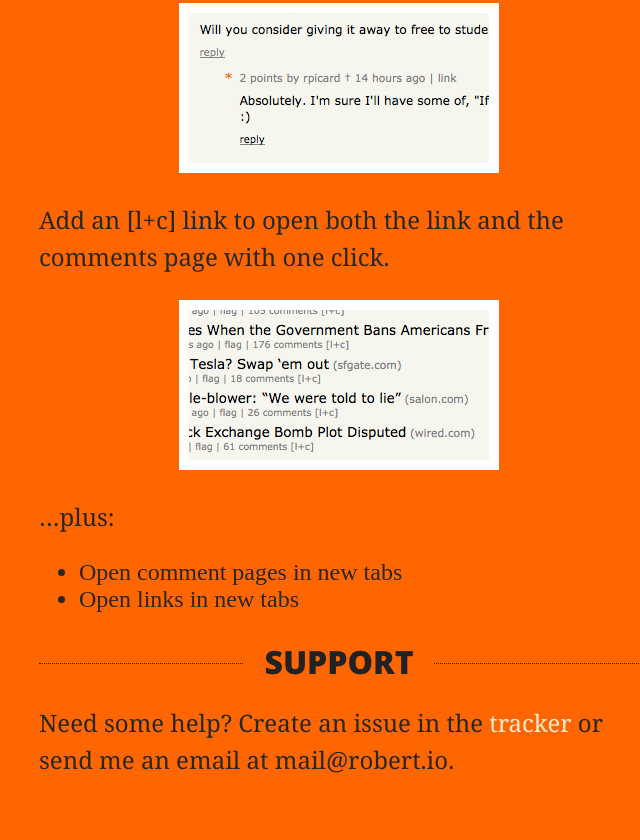
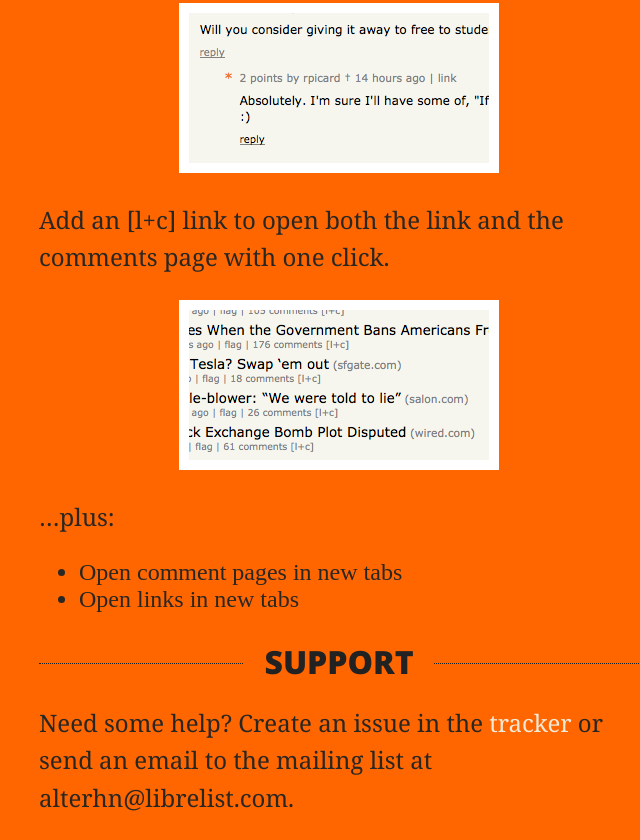
Before and after one commit to rpicard/alter-hn, a plain HTML site: page index.html in a window 1280 px wide. Shown: the part 1275-2115 px from the top of the page, without its empty margins (301-941 px from the left). Before the commit the page ends 2078 px from the top, so only its background shows below. Drawn offline with nearby package versions, Linux system fonts and the light colour scheme; a web font is replaced by a local one.

Commit message:
Add mailing list to site

```diff
--- a/index.html
+++ b/index.html
@@ -39,7 +39,7 @@
 
             <h2><span>Support</span></h2>
 
-            <p>Need some help? Create an issue in the <a href="https://github.com/rpicard/alter-hn/issues">tracker</a> or send me an email at mail@robert.io.
+            <p>Need some help? Create an issue in the <a href="https://github.com/rpicard/alter-hn/issues">tracker</a> or send an email to the mailing list at alterhn@librelist.com.</p>
         </div>
 <script>
   (function(i,s,o,g,r,a,m){i['GoogleAnalyticsObject']=r;i[r]=i[r]||function(){
```
